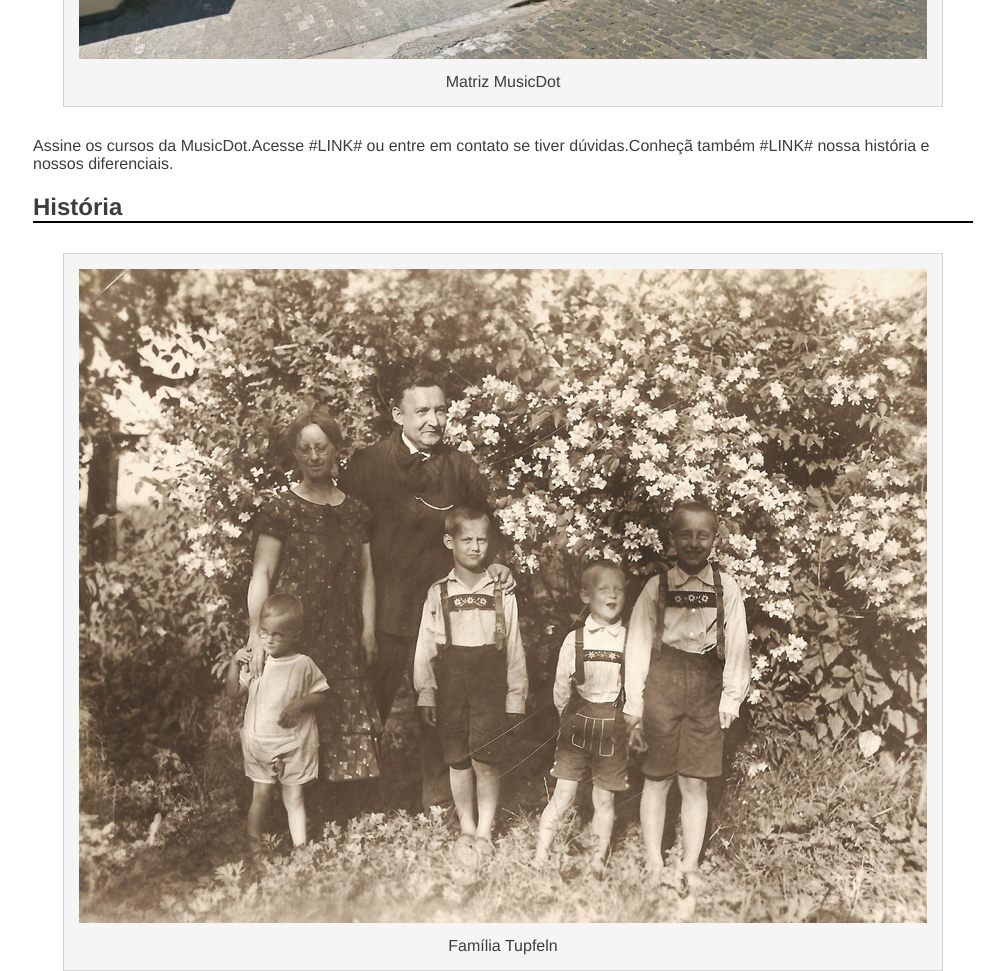
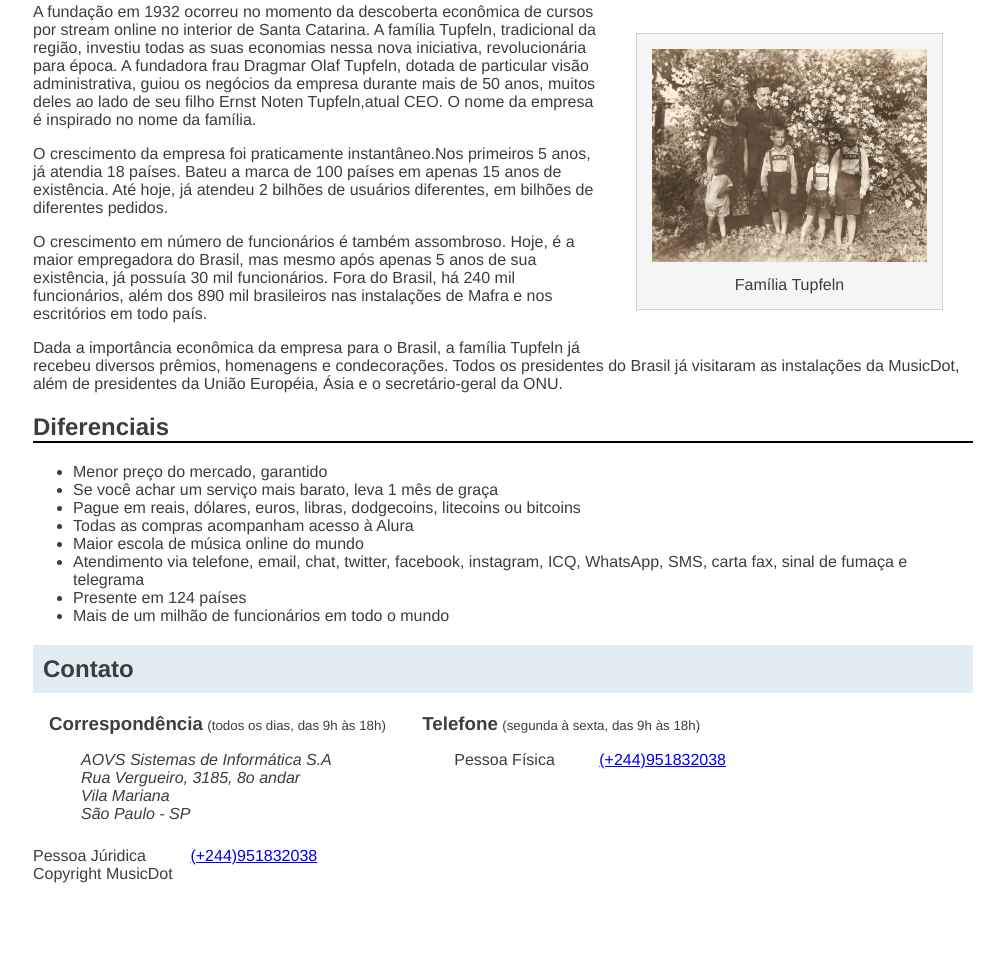
Before and after one commit to gabrieldealmeida1247/projecto-musicdot, a plain HTML site: page arquivos/sobre.html in a window 1280 px wide. Shown: the part 812-1783 px from the top of the page, without its empty margins (137-1141 px from the left). After the commit the page ends 1695 px from the top, so only its background shows below. Drawn offline with Linux system fonts and the light colour scheme.

Commit message:
Alinhamento em bloco

```diff
--- a/arquivos/css/sobre.css
+++ b/arquivos/css/sobre.css
@@ -9,13 +9,37 @@
     margin: auto;
 }
 
-h1{
+.titulo{
     background-color: #E1EDF2;
     padding: 10px;
 }
 
-h2{
+.subtitulo{
     border-bottom: 2px solid black;
+}
+
+.contato_secao{
+    display: inline-block;
+    vertical-align: top;
+    margin-left: 16px;
+}
+
+.contato_secao--telefone{
+    margin-left: 32px;
+}
+
+.contato_subtitulo{
+    display: inline;
+
+}
+
+.contato_info{
+    margin: 16px 0 24px;
+    padding-left: 32px;
+}
+
+.contato_info-titulo,.contato_info-descricao{
+    display: inline;
 }
 
 figure{
@@ -26,6 +50,21 @@
     border: 1px solid lightgrey;
 }
 
+figure > img{
+    width: inherit;
+
+}
+
 figure > figcaption{
    margin-top: 10px;
 }
+
+.matriz-musicdot{
+    width: 550px;
+    margin: auto;
+}
+
+.familia-tupfeln{
+    width: 275px;
+    float: right;
+}
--- a/arquivos/sobre.html
+++ b/arquivos/sobre.html
@@ -13,25 +13,26 @@
     <!--Logo da MusicDot-->
     <img src="img/logo.svg" alt="Logo da MusicDot">
     <!--Titulo principal-->
-    <h1>Sobre a empresa</h1>
+    <h1 class="titulo">Sobre a empresa</h1>
      <!--Fim do titulo-->
 
 
     <p>A MusicDot é a maior escola online de música em todo mundo.Fundada em 1932, possui estúdios em 124 países, sendo líder de mercado com mais de 90% de participação em 118 deles.</p>
 
-    <p>Nossa matriz fica em #LINK# Mafra,em Santa Catarina. De lá, saem grande parte das gravações de nossos cursos.Nossa matriz:</p>
+    <p>Nossa matriz fica em <a href="http://maps.google.com.br/?
+        q=190,GabrielDequech,Mafra,SC" target="_blank">Mafra, em Santa Catarina</a>. De lá, saem grande parte das gravações de nossos cursos.Nossa matriz:</p>
     <!--Imagem da matriz musicdot-->
-    <figure>
+    <figure class="matriz-musicdot">
         <img src="img/matriz-musicdot.png" alt="Matriz MusicDot">
         <figcaption> Matriz MusicDot</figcaption>
     </figure>
 
 
-    <p>Assine os cursos da MusicDot.Acesse #LINK# ou entre em contato se tiver dúvidas.Conheçã também #LINK# nossa história e nossos diferenciais.</p>
+    <p>Assine os cursos da MusicDot.Acesse <a href="index.html" target="_blank">nosso site</a> ou entre em contato se tiver dúvidas.Conheçã também  <a href="#historia" target="_blank">nossa história</a> e <a href="#diferenciais" target="_blank">nossos diferenciais</a>.</p>
 
-    <h2>História</h2>
+    <h2 id="historia" class="subtitulo">História</h2>
     <!--Imagem da família Tupfeln-->
-    <figure>
+    <figure class="familia-tupfeln">
         <img src="img/familia-tupfeln.jpg" alt="Família Tupfeln">
         <figcaption> Família Tupfeln</figcaption>
     </figure>
@@ -62,35 +63,55 @@
         Todos os presidentes do Brasil já visitaram as instalações da MusicDot, além de presidentes da União Européia, Ásia e o secretário-geral da ONU.
         </p>
 
-    Diferenciais
+    <h2 id="diferenciais" class="subtitulo">Diferenciais   </h2>
 
- Menor preço do mercado, garantido
-     Se você achar um serviço mais barato, leva 1 mês de graça
-     Pague em reais, dólares, euros, libras, dodgecoins, litecoins ou bitcoins
-            Todas as compras acompanham acesso à Alura
-            Maior escola de música online do mundo
-             Atendimento via telefone, email, chat, twitter, facebook, instagram, ICQ, WhatsApp, S
-         MS, carta, fax, sinal de fumaça e telegrama
-     Presente em 124 países
-     Mais de um milhão de funcionários em todo o mundo
+     <ul>
+        <li>Menor preço do mercado, garantido</li>
+        <li>Se você achar um serviço mais barato, leva 1 mês de graça</li>
+        <li>Pague em reais, dólares, euros, libras, dodgecoins, litecoins ou bitcoins</li>
+        <li>Todas as compras acompanham acesso à Alura</li>
+        <li>Maior escola de música online do mundo</li>
+        <li>Atendimento via telefone, email, chat, twitter, facebook, instagram, ICQ, WhatsApp, SMS, carta fax, sinal de fumaça e telegrama</li>
+        <li>Presente em 124 países</li>
+        <li>Mais de um milhão de funcionários em todo o mundo</li>
+    </ul>
+
+    <!--Vai receber o mesmo estilo do h1-->
+    <h2 class="titulo">Contato</h2>
 
 
-    Contato
-Correspondência
-      (todos os dias, das 9h às 18h)
+        <div class="contato_secao">
+            <h3 class="contato_subtitulo">Correspondência</h3>
+            <small>(todos os dias, das 9h às 18h)</small>
 
-        AOVS Sistemas de Informática S.A
-
-        Rua Vergueiro, 3185, 8o andar
-
-        Vila Mariana
-
-        São Paulo - SP
+                <address class="contato_info">
+                    AOVS Sistemas de Informática S.A
+                    <br>
+                    Rua Vergueiro, 3185, 8o andar
+                    <br>
+                    Vila Mariana
+                    <br>
+                    São Paulo - SP
+                </address>
+        </div>
 
 
-        Telefone (todos os dias, das 9h às 18h)
-        Pessoa Física (+244)951832038
-            Pessoa Júridica (+244)951832038
-                Copyright MusicDot
+        <div class="contato_secao contato_secao--telefone">
+
+                <h3 class="contato_subtitulo">Telefone</h3>
+                <small>(segunda à sexta, das 9h às 18h)</small>
+                <dl class="contato_info">
+                    <dt class="contato_info-titulo">Pessoa Física</dt>
+                    <dd class="contato_info-descricao"><a href="tel://114118-3319">(+244)951832038</a></dd>
+        </div>
+                        <div>
+                            <dt class="contato_info-titulo">Pessoa Júridica</dt>
+                            <dd class="contato_info-descricao"><a href="tel://114118-3319">(+244)951832038</a></dd>
+                        </div>
+
+                </dl>
+
+            <footer>Copyright MusicDot</footer>
+
 </body>
 </html>
```
